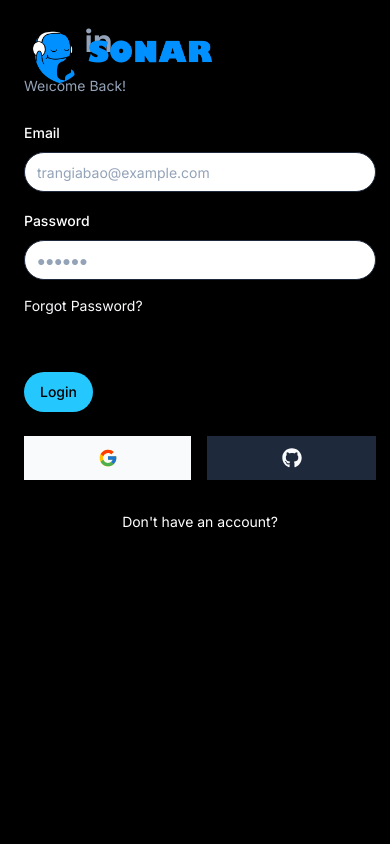
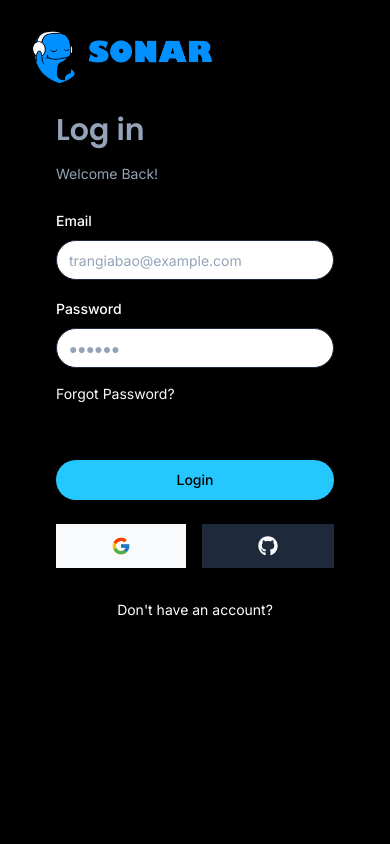
Before and after one commit to JayBao2604/sonar_soflix, a Next.js app: page /login in a window 390 px wide. Shown: the top 844 px of the page. Built offline with nearby package versions, Linux system fonts and the light colour scheme; no server answers.

Commit message:
responsive auth

```diff
--- a/app/(auth)/login/page.tsx
+++ b/app/(auth)/login/page.tsx
@@ -9,7 +9,9 @@
 
 const LoginPage = () => {
     return(
-        <LoginForm />
+        <div className="px-4 sm:px-6 md:px-8 lg:px-10">
+            <LoginForm />
+        </div>
     )
 }
 
--- a/app/components/auth/card-wrapper.tsx
+++ b/app/components/auth/card-wrapper.tsx
@@ -25,7 +25,7 @@
     topText,
 }: CardWrapperProps) => {
     return (
-        <Card className="w-[400px] shadow-md" style={{backgroundColor: 'black', boxShadow: 'none', border: 'none'}}>
+        <Card className="mt-16 sm:mt-0 w-full sm:w-[400px] shadow-md" style={{backgroundColor: 'black', boxShadow: 'none', border: 'none'}}>
             <CardHeader>
                 <Header label={headerLabel} text={topText}/>
             </CardHeader>
--- a/app/components/auth/login-form.tsx
+++ b/app/components/auth/login-form.tsx
@@ -120,7 +120,7 @@
                 <Button
                     disabled={isPending}
                     type='submit'
-                    className="bg-white text-black rounded-full lg:w-full sm:w-[1000px]"
+                    className="bg-white text-black rounded-full w-full"
                     style={{backgroundColor: '#24c8ff'}}
                 >
                     Login
@@ -132,6 +132,7 @@
 
 export const LoginForm = () => (
     <Suspense fallback={<div>Loading...</div>}>
+        <div className="px-4 py-6 sm:px-6 sm:py-8 md:px-8 md:py-10 lg:px-10 lg:py-12">
             <CardWrapper
                 headerLabel="Welcome Back!"
                 backButtonLabel="Don't have an account?"
@@ -141,5 +142,6 @@
             >
                 <LoginFormContent />
             </CardWrapper>
+        </div>
     </Suspense>
 );
```
Lines whose indentation alone changed are shown as unchanged.
